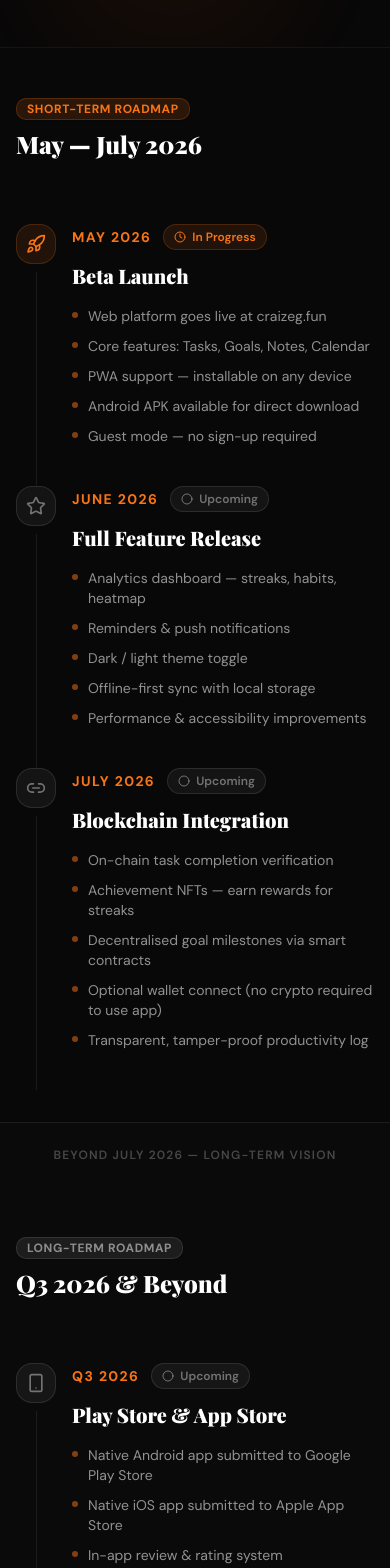
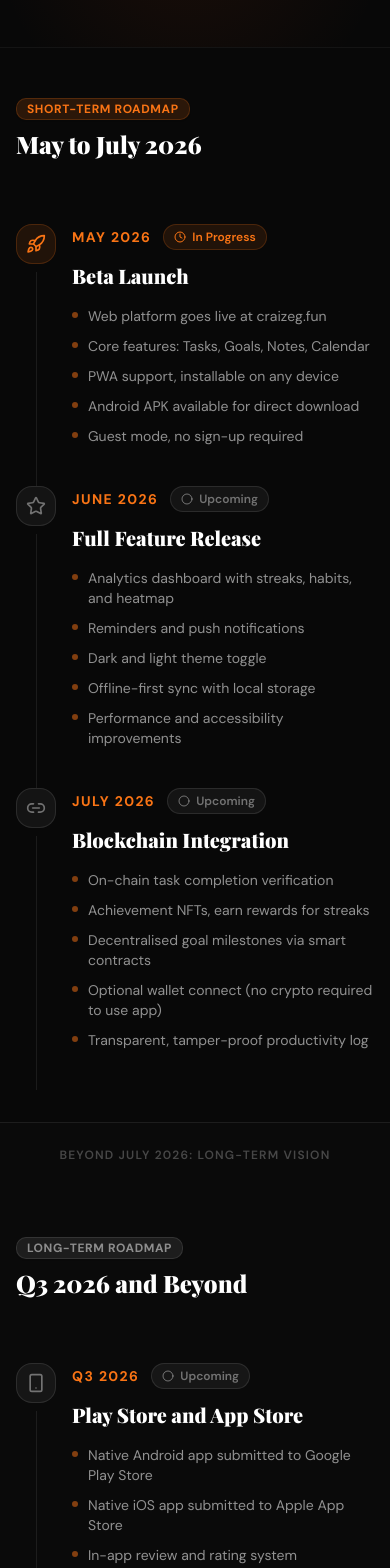
Before and after one commit to synterlab/craizeg-fun, a React (Vite) app: page /roadmap in a window 390 px wide. Shown: the part 400-1968 px from the top of the page. Built offline with nearby package versions, Linux system fonts and the light colour scheme.

Commit message:
fix: remove all em-dashes from roadmap page

```diff
--- a/src/pages/roadmap.tsx
+++ b/src/pages/roadmap.tsx
@@ -25,9 +25,9 @@ const SHORT_TERM: Milestone[] = [
     items: [
       "Web platform goes live at craizeg.fun",
       "Core features: Tasks, Goals, Notes, Calendar",
-      "PWA support — installable on any device",
+      "PWA support, installable on any device",
       "Android APK available for direct download",
-      "Guest mode — no sign-up required",
+      "Guest mode, no sign-up required",
     ],
   },
   {
@@ -36,11 +36,11 @@ const SHORT_TERM: Milestone[] = [
     status: "upcoming",
     icon: Star,
     items: [
-      "Analytics dashboard — streaks, habits, heatmap",
-      "Reminders & push notifications",
-      "Dark / light theme toggle",
+      "Analytics dashboard with streaks, habits, and heatmap",
+      "Reminders and push notifications",
+      "Dark and light theme toggle",
       "Offline-first sync with local storage",
-      "Performance & accessibility improvements",
+      "Performance and accessibility improvements",
     ],
   },
   {
@@ -50,7 +50,7 @@ const SHORT_TERM: Milestone[] = [
     icon: Link2,
     items: [
       "On-chain task completion verification",
-      "Achievement NFTs — earn rewards for streaks",
+      "Achievement NFTs, earn rewards for streaks",
       "Decentralised goal milestones via smart contracts",
       "Optional wallet connect (no crypto required to use app)",
       "Transparent, tamper-proof productivity log",
@@ -61,13 +61,13 @@ const SHORT_TERM: Milestone[] = [
 const LONG_TERM: Milestone[] = [
   {
     date: "Q3 2026",
-    title: "Play Store & App Store",
+    title: "Play Store and App Store",
     status: "upcoming",
     icon: Smartphone,
     items: [
       "Native Android app submitted to Google Play Store",
       "Native iOS app submitted to Apple App Store",
-      "In-app review & rating system",
+      "In-app review and rating system",
       "Push notification improvements for native",
     ],
   },
@@ -80,7 +80,7 @@ const LONG_TERM: Milestone[] = [
       "Shared workspaces for small teams",
       "Assign tasks to team members",
       "Collaborative goal tracking",
-      "Comments & activity feed on shared goals",
+      "Comments and activity feed on shared goals",
     ],
   },
   {
@@ -91,8 +91,8 @@ const LONG_TERM: Milestone[] = [
     items: [
       "Natural language task creation",
       "Smart scheduling suggestions",
-      "AI-powered habit analysis & insights",
-      "Goal decomposition — big goals broken into steps",
+      "AI-powered habit analysis and insights",
+      "Goal decomposition: big goals broken into steps",
     ],
   },
   {
@@ -102,34 +102,29 @@ const LONG_TERM: Milestone[] = [
     icon: Globe,
     items: [
       "Multi-language support (10+ languages)",
-      "Enterprise tier with SSO & admin controls",
+      "Enterprise tier with SSO and admin controls",
       "Public API for third-party integrations",
-      "Zapier & Notion integration",
+      "Zapier and Notion integration",
     ],
   },
 ];
 
 const STATUS_CONFIG: Record<Status, { label: string; color: string; Icon: React.ElementType }> = {
-  done:     { label: "Completed",  color: "text-green-400 bg-green-400/10 border-green-400/20", Icon: CheckCircle2 },
+  done:     { label: "Completed",   color: "text-green-400 bg-green-400/10 border-green-400/20", Icon: CheckCircle2 },
   active:   { label: "In Progress", color: "text-primary bg-primary/10 border-primary/20",      Icon: Clock },
-  upcoming: { label: "Upcoming",   color: "text-white/40 bg-white/5 border-white/10",           Icon: Circle },
+  upcoming: { label: "Upcoming",    color: "text-white/40 bg-white/5 border-white/10",           Icon: Circle },
 };
 
 function MilestoneCard({ m, i }: { m: Milestone; i: number }) {
   const s = STATUS_CONFIG[m.status];
   return (
     <div className="relative flex gap-4 md:gap-6">
-      {/* Timeline connector */}
       <div className="flex flex-col items-center flex-shrink-0">
         <div className={`w-10 h-10 rounded-2xl flex items-center justify-center border ${s.color} transition-all`}>
           <m.icon className="w-5 h-5" />
         </div>
-        {i < SHORT_TERM.length - 1 || true ? (
         <div className="flex-1 w-px bg-white/8 mt-2 min-h-[2rem]" />
-        ) : null}
       </div>
-
-      {/* Content */}
       <div className="flex-1 pb-10">
         <div className="flex flex-wrap items-center gap-3 mb-3">
           <span className="text-primary font-bold text-sm uppercase tracking-widest">{m.date}</span>
@@ -156,13 +151,12 @@ export default function RoadmapPage() {
   return (
     <div className="min-h-[100dvh] flex flex-col bg-[#080808] font-sans overflow-x-hidden">
 
-      {/* Navbar */}
       <header className="sticky top-0 z-50 border-b border-white/8 bg-black/40 backdrop-blur-xl">
         <div className="container flex h-16 max-w-5xl items-center justify-between px-4 mx-auto">
           <Link to="/"><Logo size={28} dark /></Link>
           <Link to="/onboarding">
             <span className="inline-flex items-center text-sm font-semibold text-primary hover:text-primary/80 transition-colors">
-              Try Free →
+              Try Free &rarr;
             </span>
           </Link>
         </div>
@@ -170,13 +164,11 @@ export default function RoadmapPage() {
 
       <main className="flex-1">
 
-        {/* Hero */}
         <section className="relative py-20 md:py-28 overflow-hidden">
-          {/* Aurora background */}
           <div className="absolute inset-0 pointer-events-none">
-            <div className="aurora-blob-1 absolute -top-40 -left-40 w-[500px] h-[500px] rounded-full opacity-15"
+            <div className="absolute -top-40 -left-40 w-[500px] h-[500px] rounded-full opacity-15"
               style={{ background: "radial-gradient(ellipse, #f97316 0%, transparent 70%)" }} />
-            <div className="aurora-blob-2 absolute -bottom-20 right-0 w-[400px] h-[400px] rounded-full opacity-10"
+            <div className="absolute -bottom-20 right-0 w-[400px] h-[400px] rounded-full opacity-10"
               style={{ background: "radial-gradient(ellipse, #c2410c 0%, transparent 70%)" }} />
           </div>
           <div className="container relative px-4 mx-auto max-w-3xl text-center z-10">
@@ -195,16 +187,13 @@ export default function RoadmapPage() {
           </div>
         </section>
 
-        {/* Short-term roadmap */}
         <section className="pb-8 border-t border-white/5">
           <div className="container px-4 mx-auto max-w-3xl">
-            <div className="py-12 mb-4 flex items-center gap-4">
-              <div>
+            <div className="py-12 mb-4">
               <Badge className="bg-primary/15 text-primary border-primary/20 text-xs font-bold uppercase tracking-wider mb-2">
                 Short-term Roadmap
               </Badge>
-                <h2 className="font-serif text-white font-black text-2xl md:text-3xl">May — July 2026</h2>
-              </div>
+              <h2 className="font-serif text-white font-black text-2xl md:text-3xl">May to July 2026</h2>
             </div>
             <div>
               {SHORT_TERM.map((m, i) => <MilestoneCard key={i} m={m} i={i} />)}
@@ -212,25 +201,21 @@ export default function RoadmapPage() {
           </div>
         </section>
 
-        {/* Divider */}
         <div className="border-t border-white/8 bg-[#0a0a0a] py-6">
           <div className="container px-4 mx-auto max-w-3xl">
             <p className="text-white/25 text-xs uppercase tracking-widest text-center font-semibold">
-              Beyond July 2026 — Long-term Vision
+              Beyond July 2026: Long-term Vision
             </p>
           </div>
         </div>
 
-        {/* Long-term roadmap */}
         <section className="bg-[#0a0a0a] pb-20">
           <div className="container px-4 mx-auto max-w-3xl">
-            <div className="py-12 mb-4 flex items-center gap-4">
-              <div>
+            <div className="py-12 mb-4">
               <Badge className="bg-white/8 text-white/50 border-white/10 text-xs font-bold uppercase tracking-wider mb-2">
                 Long-term Roadmap
               </Badge>
-                <h2 className="font-serif text-white font-black text-2xl md:text-3xl">Q3 2026 & Beyond</h2>
-              </div>
+              <h2 className="font-serif text-white font-black text-2xl md:text-3xl">Q3 2026 and Beyond</h2>
             </div>
             <div>
               {LONG_TERM.map((m, i) => <MilestoneCard key={i} m={m} i={i} />)}
@@ -238,7 +223,6 @@ export default function RoadmapPage() {
           </div>
         </section>
 
-        {/* CTA */}
         <section className="border-t border-white/8 py-20 text-center">
           <div className="container px-4 mx-auto max-w-xl">
             <h2 className="font-serif font-black text-white text-2xl md:text-3xl mb-4">
@@ -246,12 +230,12 @@ export default function RoadmapPage() {
             </h2>
             <p className="text-white/45 mb-8 leading-relaxed">
               Craizeg is free, open, and built for real people.
-              Start today — no account needed.
+              Start today, no account needed.
             </p>
             <div className="flex flex-col sm:flex-row items-center justify-center gap-4">
               <Link to="/onboarding">
                 <button className="h-12 px-8 rounded-full bg-primary hover:bg-primary/90 text-white font-bold text-sm shadow-lg shadow-primary/30 hover:-translate-y-0.5 active:translate-y-0 transition-all">
-                  Try Craizeg Free →
+                  Try Craizeg Free &rarr;
                 </button>
               </Link>
               <a href="https://x.com/CraizeG" target="_blank" rel="noopener noreferrer"
@@ -264,11 +248,10 @@ export default function RoadmapPage() {
         </section>
       </main>
 
-      {/* Footer */}
       <footer className="border-t border-white/5 bg-[#060606] py-8">
         <div className="container px-4 mx-auto max-w-5xl flex flex-col sm:flex-row items-center justify-between gap-3">
           <p className="text-xs text-white/25">© 2026 Craizeg.fun. All rights reserved.</p>
-          <Link to="/" className="text-xs text-white/30 hover:text-primary transition-colors">← Back to Home</Link>
+          <Link to="/" className="text-xs text-white/30 hover:text-primary transition-colors">Back to Home</Link>
         </div>
       </footer>
     </div>
```
Lines whose indentation alone changed are shown as unchanged.
